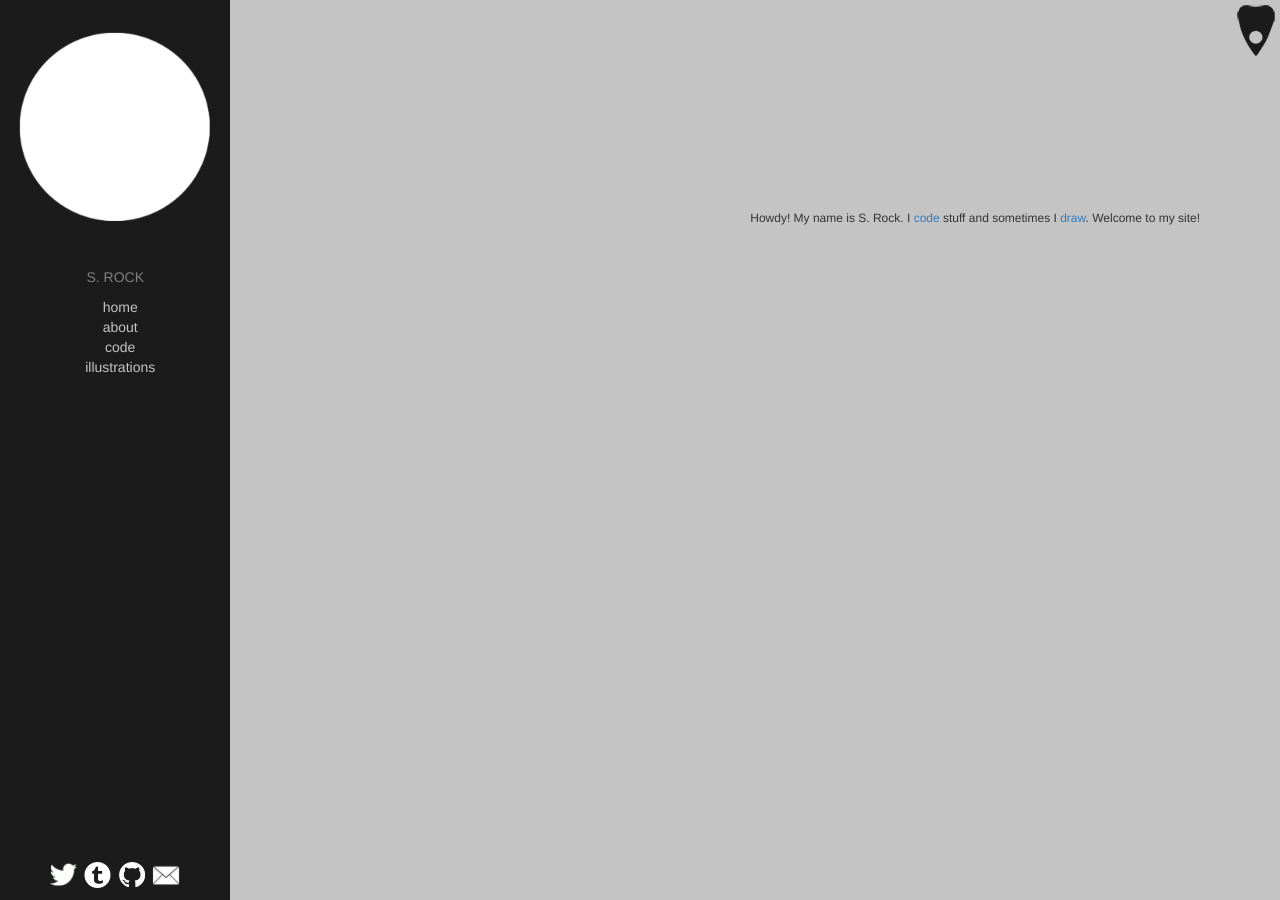
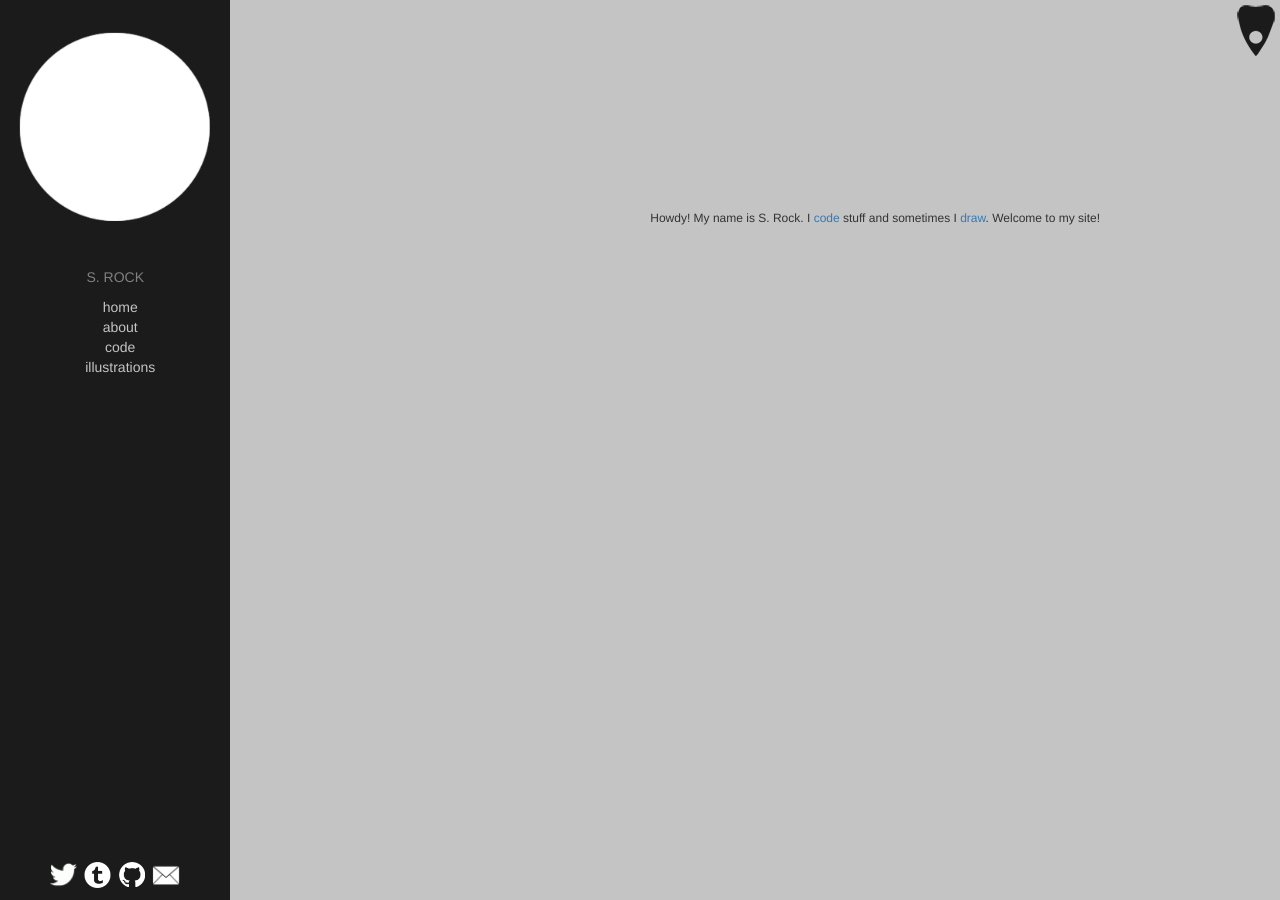
Before and after one commit to Revenir/revenir.github.io, a Jekyll site: the page built from index.html, in a window 1280 px wide. Built offline with Jekyll 4.4.1, drawn with Linux system fonts in a browser that asks for light colours.

Commit message:
Update main.css

```diff
--- a/css/main.css
+++ b/css/main.css
@@ -40,7 +40,7 @@ html{
     float: right;
     margin-left: 100px;
     margin-top: 200px;
-    margin-right: 80px;
+    margin-right: 180px;
     font-size: 12px;
 }
 
```
